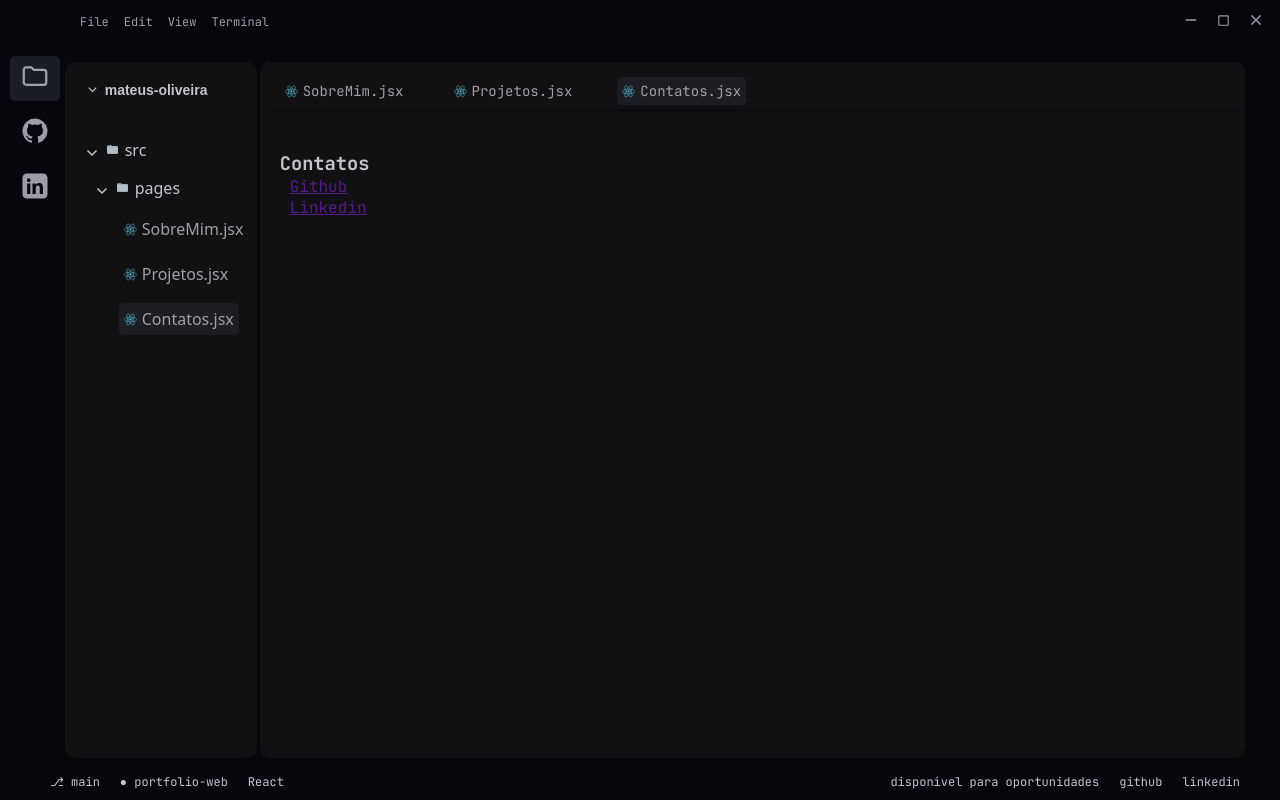
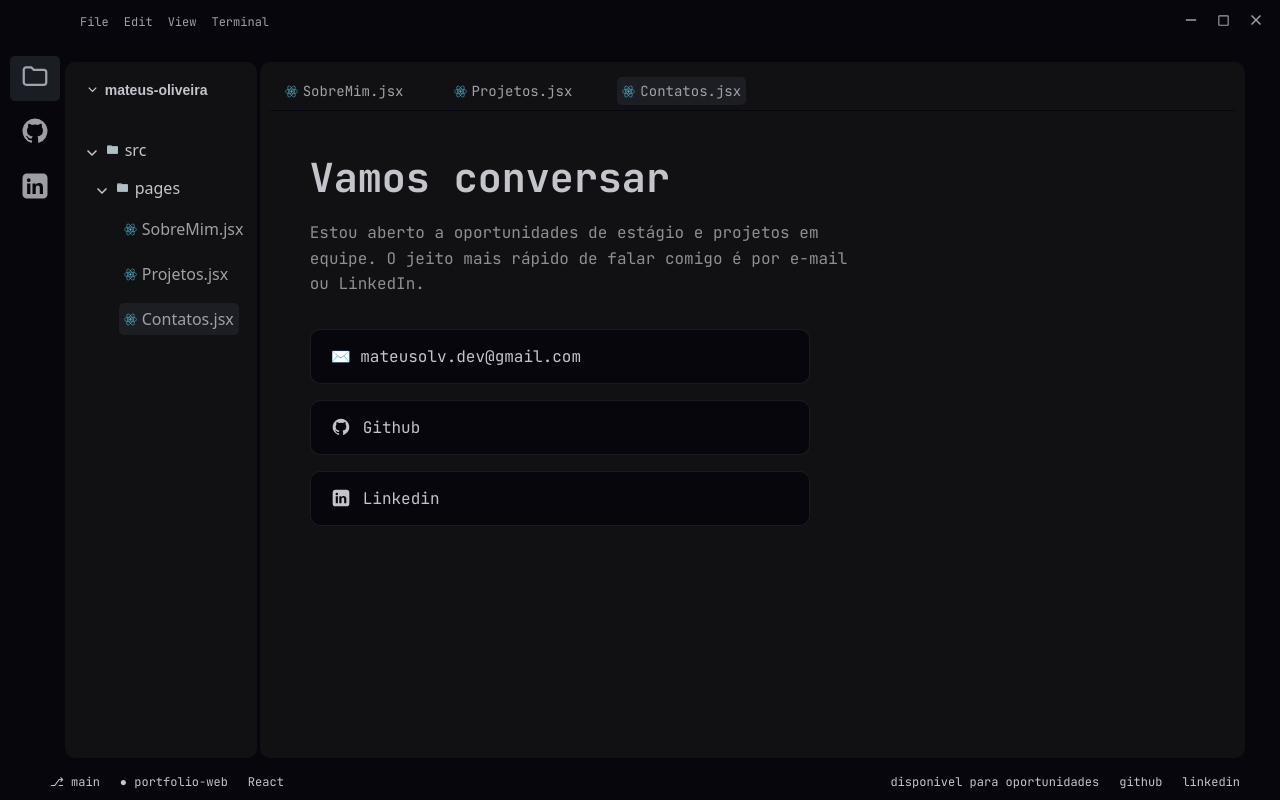
Before and after one commit to mateus-olv-dev/portfolio-ide, a React (Vite) app: page /contatos in a window 1280 px wide. Built offline with nearby package versions, Linux system fonts and the light colour scheme.

Commit message:
Atualiza seção contatos

```diff
--- a/src/components/pages/Contatos.css
+++ b/src/components/pages/Contatos.css
@@ -1,3 +1,71 @@
+.container-contatos {
+  padding: 0px 0px 0px 30px;
+  width: 100%;
+  height: 100%;
+}
+
 .container-contatos h1 {
+  font-family: var(--mono);
+  font-size: 40px;
   color: var(--text);
+  margin-bottom: 16px;
 }
+
+.container-contatos p {
+  max-width: 80%;
+  color: var(--text);
+  opacity: 0.7;
+  line-height: 1.6;
+  margin-bottom: 32px;
+}
+
+.container-social {
+  display: flex;
+  flex-direction: column;
+  justify-content: center;
+  align-items: flex-start;
+}
+
+.container-social .links {
+  display: flex;
+  flex-direction: column;
+  gap: 16px;
+  list-style: none;
+  padding: 0;
+  margin: 0;
+  width: 100%;
+  max-width: 500px;
+}
+
+.container-social ul li a {
+  display: flex;
+  align-items: center;
+  gap: 12px;
+  color: var(--text);
+  text-decoration: none;
+  background-color: var(--body);
+  border: 1px solid rgba(255, 255, 255, 0.08);
+  padding: 16px 20px;
+  width: 100%;
+  border-radius: 10px;
+  font-family: var(--mono);
+  transition: border-color 0.2s ease, transform 0.2s ease;
+}
+
+.container-social ul li a:hover {
+  border-color: rgba(255, 255, 255, 0.2);
+  transform: translateY(-2px);
+}
+
+
+.container-social ul li a .icon {
+  display: flex;
+  align-items: center;
+  justify-content: center;
+  width: 32px;
+  height: 32px;
+  border-radius: 6px;
+  background-color: rgba(139, 92, 246, 0.15);
+  color: var(--text);
+  flex-shrink: 0;
+}
--- a/src/components/pages/Contatos.jsx
+++ b/src/components/pages/Contatos.jsx
@@ -4,14 +4,24 @@ export default function Contatos () {
   return (
     <section className="editor-screen">
       <div className="container-contatos">
-        <h1>Contatos</h1>
+        <h1>Vamos conversar</h1>
+        <p>Estou aberto a oportunidades de estágio e projetos em equipe. O jeito mais rápido de falar comigo é por e-mail ou LinkedIn.</p>
         <div className="container-social">
-          <ul>
+          <ul className='links'>
             <li>
-              <a href="">Github</a>
+              <a href="">✉️ mateusolv.dev@gmail.com</a>
             </li>
             <li>
-              <a href="">Linkedin</a>
+              <a href="">
+                <svg height={"20px"} viewBox="0 0 24 24" fill="currentColor"><path d="M12 2a10 10 0 0 0-3.16 19.49c.5.09.68-.22.68-.48v-1.7c-2.78.6-3.37-1.34-3.37-1.34-.46-1.16-1.11-1.47-1.11-1.47-.9-.62.07-.6.07-.6 1 .07 1.53 1.03 1.53 1.03.9 1.52 2.34 1.08 2.91.83.09-.65.35-1.09.63-1.34-2.22-.25-4.56-1.11-4.56-4.94 0-1.09.39-1.98 1.03-2.68-.1-.25-.45-1.27.1-2.65 0 0 .84-.27 2.75 1.02a9.6 9.6 0 0 1 5 0c1.91-1.29 2.75-1.02 2.75-1.02.55 1.38.2 2.4.1 2.65.64.7 1.03 1.59 1.03 2.68 0 3.84-2.34 4.68-4.57 4.93.36.31.68.92.68 1.85v2.74c0 .27.18.58.69.48A10 10 0 0 0 12 2Z"/></svg>
+                Github
+              </a>
+            </li>
+            <li>
+              <a href="">
+                <svg height={"20px"} viewBox="0 0 24 24" fill="currentColor"><path d="M18.5 2h-13A3.5 3.5 0 0 0 2 5.5v13A3.5 3.5 0 0 0 5.5 22h13a3.5 3.5 0 0 0 3.5-3.5v-13A3.5 3.5 0 0 0 18.5 2ZM8.3 18.4H5.7V9.9h2.6v8.5ZM7 8.8a1.5 1.5 0 1 1 0-3 1.5 1.5 0 0 1 0 3Zm11.4 9.6h-2.6v-4.4c0-1.1 0-2.5-1.5-2.5s-1.7 1.2-1.7 2.4v4.5h-2.6V9.9h2.5v1.1h.1c.4-.7 1.3-1.5 2.6-1.5 2.7 0 3.2 1.8 3.2 4.2v4.7Z"/>
+                </svg>
+                Linkedin</a>
             </li>
           </ul>
         </div>
```
